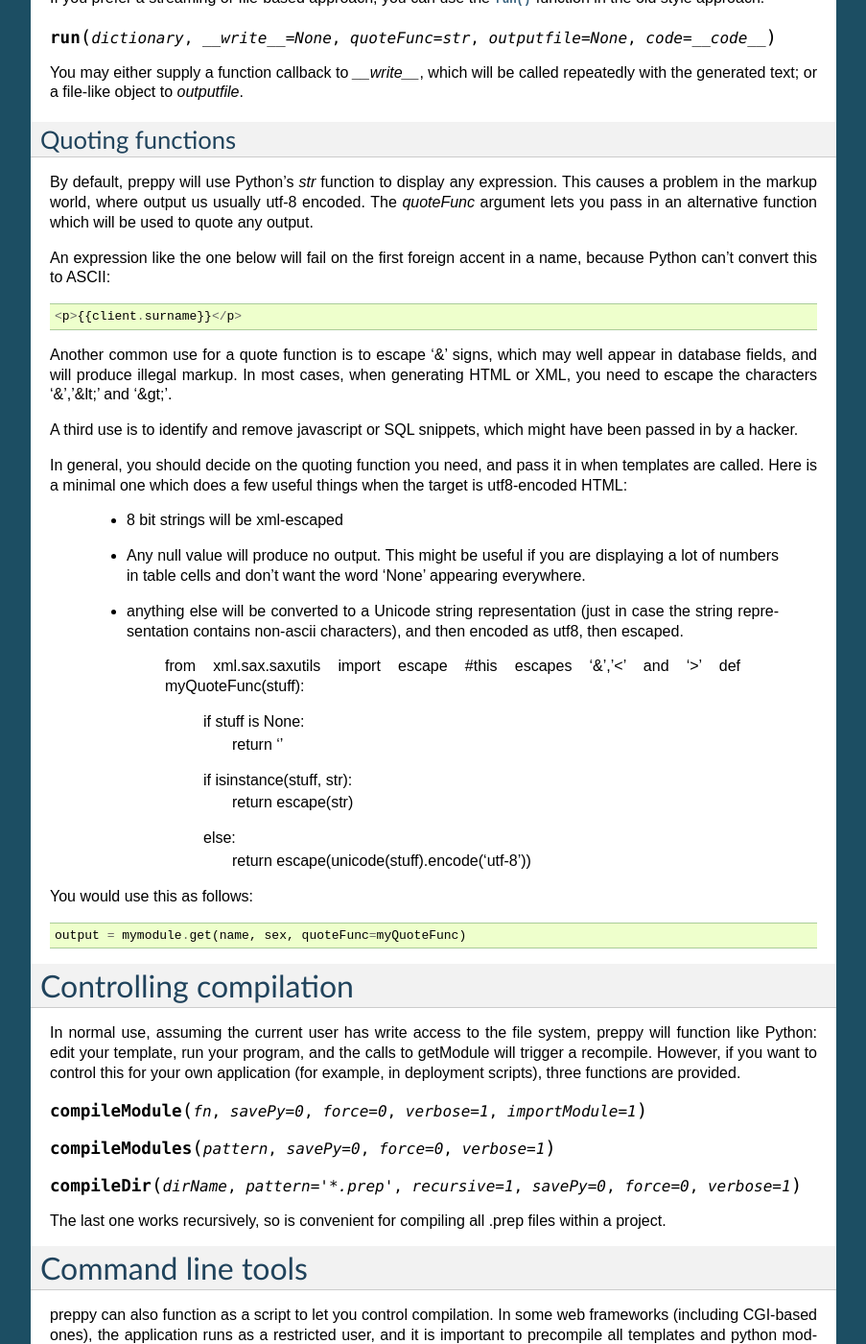
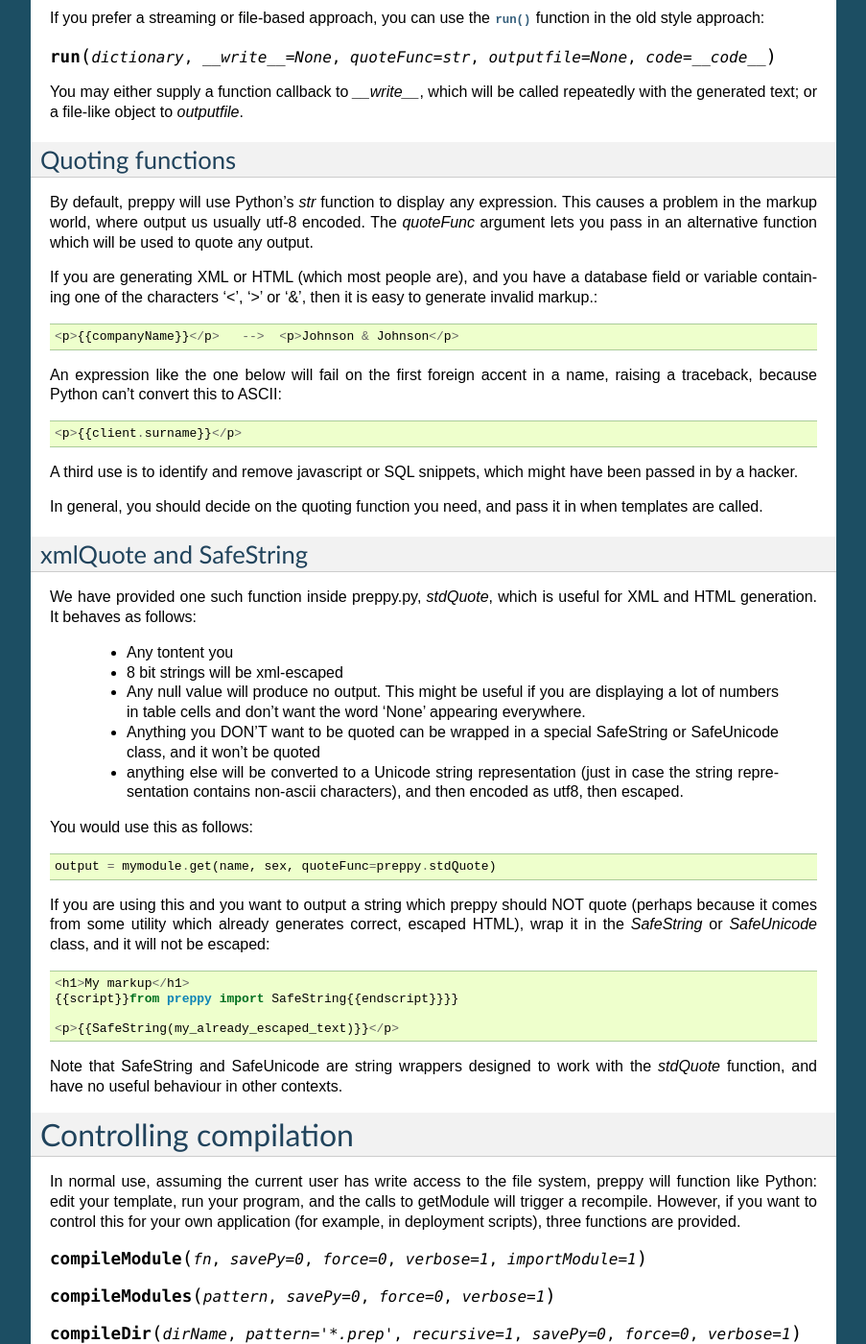
Before and after one commit to inniyah/preppy, a Sphinx documentation site: the page built from docs/index.rst, in a window 1280 px wide and 1400 px high, scrolled down 5485 px. Shown: the whole window at 96% size, without its empty margins (198-1101 px from the left). Built offline with Sphinx 7.4.7, drawn with Linux system fonts in a browser that asks for light colours; some of the changed text lies outside the part shown.

Commit message:
documented stdQuote, allowed Nones to be output silently

```diff
--- a/docs/index.rst
+++ b/docs/index.rst
@@ -285,7 +285,7 @@ This would be used as follows:
     namespace = {'name':'fred','age':42, 'sex':'m'}
     html = template.getOutput(namespace)
 
-In both cases, the *quoteFunc* argument lets you control how non-text variables are displayed.  In a typical web project, you will want to supply your own quoting function.  This is covered in detail below.
+In both cases, the *quoteFunc* argument lets you control how non-text variables are displayed.  In a typical web project, you will want to supply your own quoting function, to do things like escaping '&' as '&amp;'.  This is covered in detail below.
 
 If you prefer a streaming or file-based approach, you can use the :func:`run` function in the old style approach:
 
@@ -302,40 +302,46 @@ This causes a problem in the markup world, where output us usually utf-8 encoded
 The *quoteFunc* argument lets you pass in an alternative function which will be used
 to quote any output.
 
-An expression like the one below will fail on the first foreign accent in a name,
-because Python can't convert this to ASCII::
+If you are generating XML or HTML (which most people are), and you have a database field or variable containing one of the characters '<', '>' or '&', then it is easy to generate invalid markup.::
+
+   <p>{{companyName}}</p>   -->  <p>Johnson & Johnson</p>
+
+An expression like the one below will fail on the first foreign accent in a name, raising
+a traceback, because Python can't convert this to ASCII::
 
       <p>{{client.surname}}</p>
-
-Another common use for a quote function is to escape '&' signs, which may well
-appear in database fields, and will produce illegal markup. In most cases, when generating
-HTML or XML, you need to escape the characters '&','&lt;' and '&gt;'.
 
 A third use is to identify and remove javascript or SQL snippets, which might
 have been passed in by a hacker.
 
 In general, you should decide on the quoting function you need, and pass it
-in when templates are called.  Here is a minimal one which does a few useful things
-when the target is utf8-encoded HTML:
+in when templates are called.
 
+
+xmlQuote and SafeString
+-----------------------
+We have provided one such function inside preppy.py, *stdQuote*, which is useful for XML and HTML generation. It behaves as follows:
+
+ * Any tontent you
  * 8 bit strings will be xml-escaped
  * Any null value will produce no output.  This might be useful if you are displaying a lot of numbers in table cells and don't want the word 'None' appearing everywhere.
+ * Anything you DON'T want to be quoted can be wrapped in a special SafeString or SafeUnicode class, and it won't be quoted
  * anything else will be converted to a Unicode string representation (just in case the string representation contains non-ascii characters), and then encoded as utf8, then escaped.
 
-    from xml.sax.saxutils import escape  #this escapes '&','<' and '>'
-    def myQuoteFunc(stuff):
-        if stuff is None:
-            return ''
-        if isinstance(stuff, str):
-            return escape(str)
-        else:
-            return escape(unicode(stuff).encode('utf-8'))
 
 
 You would use this as follows::
 
-    output = mymodule.get(name, sex, quoteFunc=myQuoteFunc)
+    output = mymodule.get(name, sex, quoteFunc=preppy.stdQuote)
 
+If you are using this and you want to output a string which preppy should NOT quote (perhaps because it comes from some utility which already generates correct, escaped HTML), wrap it in the *SafeString* or *SafeUnicode* class, and it will not be escaped::
+
+    <h1>My markup</h1>
+    {{script}}from preppy import SafeString{{endscript}}}}
+
+    <p>{{SafeString(my_already_escaped_text)}}</p>
+
+Note that SafeString and SafeUnicode are string wrappers designed to work with the *stdQuote* function, and have no useful behaviour in other contexts.
 
 
 
@@ -418,8 +424,7 @@ Automatic escaping
 ------------------
 Many systems can escape all expressions output into HTML as a security measure.  Some go further and try to remove Javascript. Preppy solves this by letting you pass in your own quote function.
 
-
-In systems which do this, they commonly require an extra construct to mark some expressions as 'safe', and not to be escaped.  This can be accomplished by having a string subclass, and having your quote function recognise and pass it through.
+In systems which do this, they commonly require an extra construct to mark some expressions as 'safe', and not to be escaped.  This can be accomplished by having a string subclass, and having your quote function recognise and pass it through.  See the *stdQuote* function above
 
 
 
--- a/preppy.py
+++ b/preppy.py
@@ -102,6 +102,7 @@ class SafeUnicode(SafeBase,unicode):
 
 from xml.sax.saxutils import escape as xmlEscape
 def stdQuote(s):
+    if s is None: return '' #we usually don't want output
     if not isinstance(s,basestring):
         cnv = getattr(s,'__unicode__',None)
         if not cnv:
```
Also changed, not shown: 1 other file.
